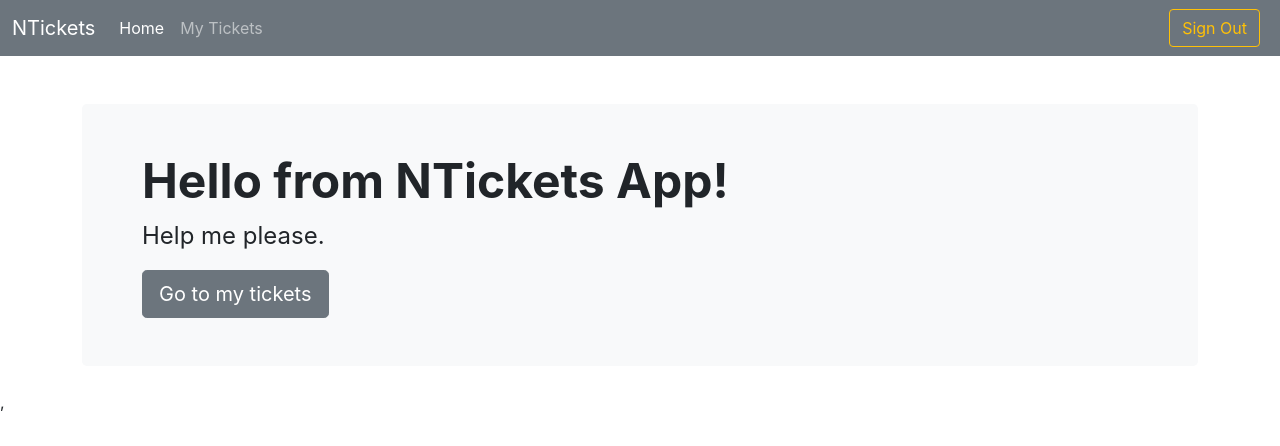
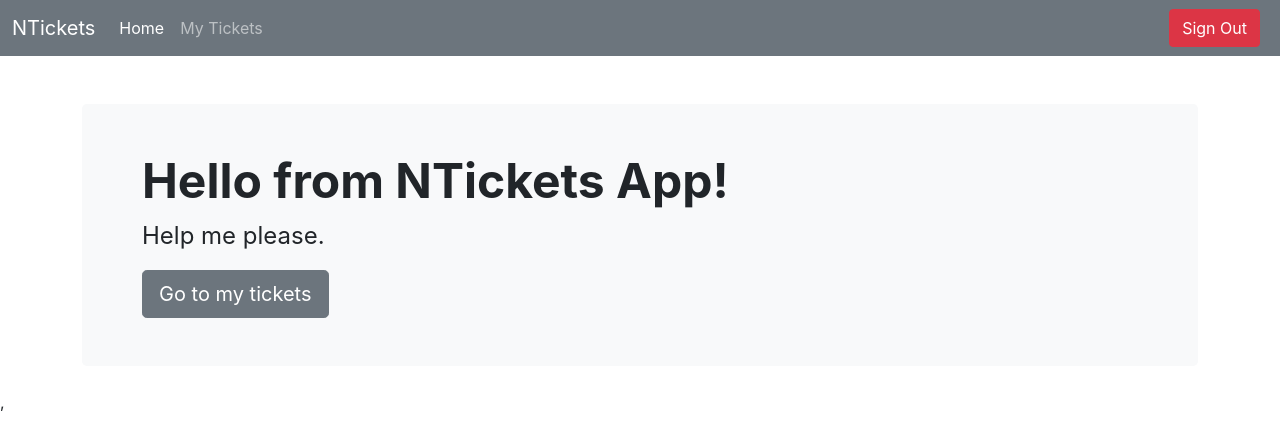
Before and after one commit to petrovlad/n-tickets-front, a React (Create React App) app: page / in a window 1280 px wide. Shown: the top 446 px of the page. Built offline with nearby package versions, Linux system fonts and the light colour scheme; sample sign-in values are in the browser's storage.

Commit message:
fixed button

```diff
--- a/src/components/Navbar.js
+++ b/src/components/Navbar.js
@@ -35,7 +35,7 @@ export const Navbar = () => {
           </div>
 
           {signedIn &&
-            <button className="btn btn-outline-warning me-2" onClick={() => {
+            <button className="btn btn-danger me-2" onClick={() => {
               setSignedIn(false);
               trySignOut();
             }}>
```
